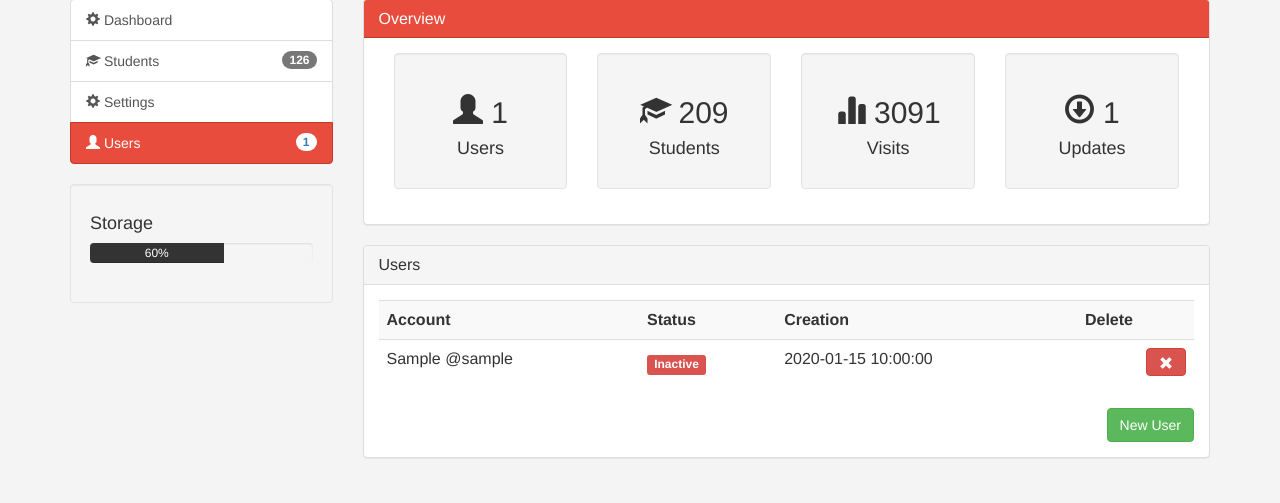
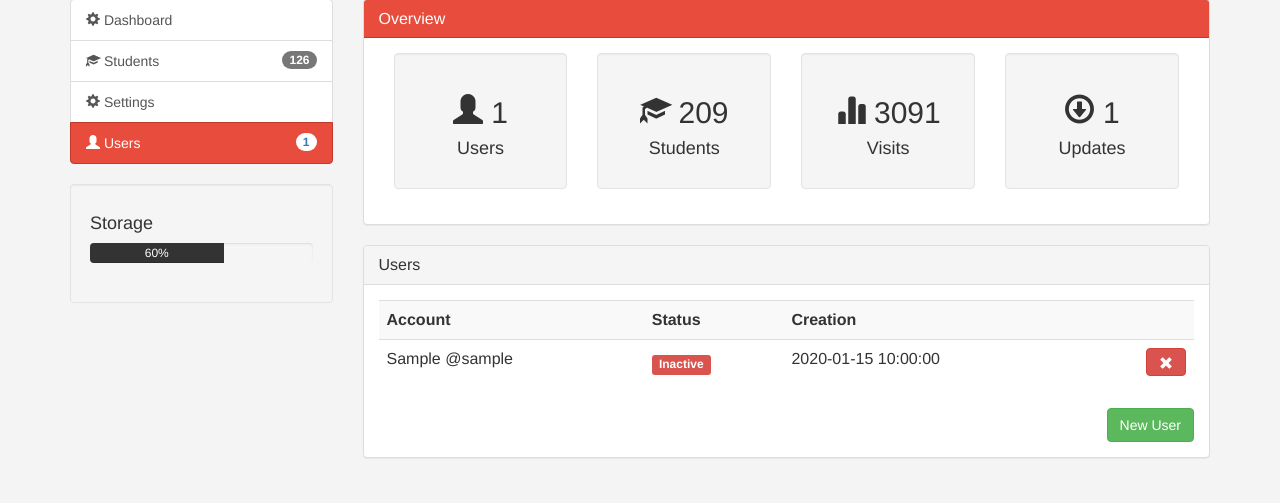
Before and after one commit to anthonyloukinas/bt, a PHP site: page /bt/users.php in a window 1280 px wide. Shown: the part 190-693 px from the top of the page. Run offline with PHP 8.4, Linux system fonts and the light colour scheme; tables that the repository leaves empty or names only in its code hold one stand-in row (values such as "Sample post"); some libraries are stand-ins or nearby versions.

Commit message:
removed the delete table header

```diff
--- a/users.php
+++ b/users.php
@@ -131,7 +131,7 @@
                     <th>Account</th>
                     <th>Status</th>
                     <th>Creation</th>
-                    <th>Delete</th>
+                    <th></th>
                   </tr>
                   <?php foreach($rows as $row): ?>
                   <tr>
```
